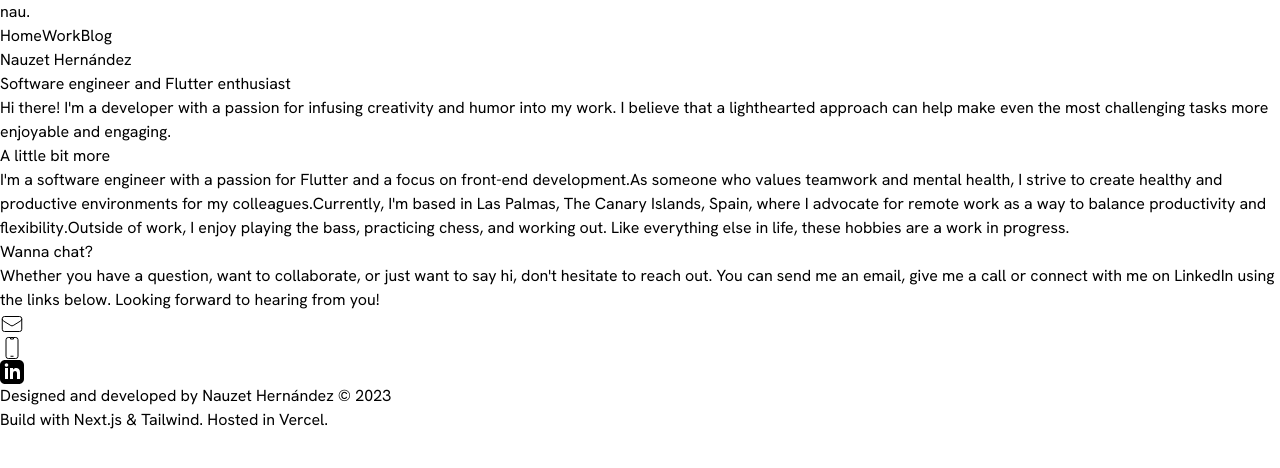
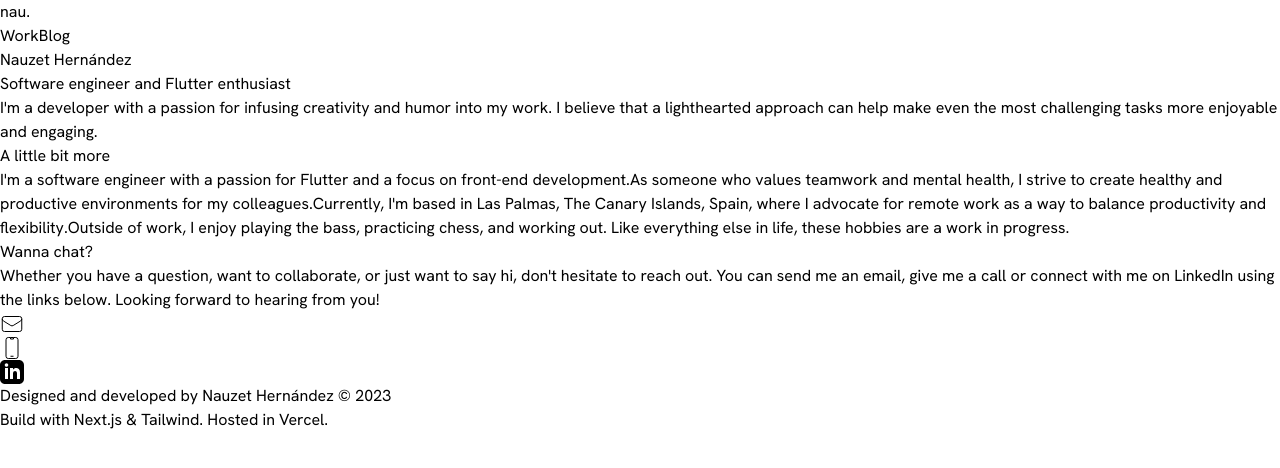
Before and after one commit to NauzetAduen/nauzet-blog, a Next.js app: page / in a window 1280 px wide. Shown: the top 468 px of the page. Built offline with nearby package versions, Linux system fonts and the light colour scheme.

Commit message:
Improve spacing, copys, remove Home link

```diff
--- a/app/components/appbar.tsx
+++ b/app/components/appbar.tsx
@@ -12,7 +12,6 @@ export default function AppBar() {
         </div>
         <div className="block">
           <div className="ml-10 flex items-baseline space-x-4">
-            <AppBarLink text="Home" path="" />
             <AppBarLink text="Work" path="work" />
             <AppBarLink text="Blog" path="blog" />
           </div>
--- a/app/page.tsx
+++ b/app/page.tsx
@@ -5,17 +5,17 @@ import Subtitle from "./home/components/subtitle";
 export default function Home() {
   return (
     <div className="leading-loose">
-      <section className="py-16 sm:py-36">
+      <section className="py-48">
         <h1 className="text-2xl font-bold text-primary sm:pt-8 sm:text-5xl">
           Nauzet Hernández
         </h1>
         <h2 className="text-base italic text-gray-500 sm:text-lg">
           Software engineer and Flutter enthusiast
         </h2>
-        <p className="py-8 text-justify text-lg leading-loose sm:py-16 sm:text-2xl">
-          Hi there! I'm a developer with a passion for infusing creativity and
-          humor into my work. I believe that a lighthearted approach can help
-          make even the most challenging tasks more enjoyable and engaging.
+        <p className="text-justify text-lg leading-loose sm:py-16 sm:text-2xl">
+          I'm a developer with a passion for infusing creativity and humor into
+          my work. I believe that a lighthearted approach can help make even the
+          most challenging tasks more enjoyable and engaging.
         </p>
       </section>
       <section>
--- a/app/work/timeline.json
+++ b/app/work/timeline.json
@@ -32,7 +32,7 @@
         "title": "Next.js porftolio #1",
         "description": "I've always loved the idea of having a personal portfolio, as it allows me to showcase my skills and experience and build my personal brand. Initially, I created a portfolio using Flutter web, but I found that it wasn't the best option for my needs. While working at ADE and acquiring new knowledge, I decided to try using next.js for my portfolio and blog. Although I didn't finish the blog part, the project was an interesting learning experience. I learned how to use next.js effectively, how to improve my web development process, and how to better present my work.",
         "date": "Oct 2021 - Feb 2022",
-        "url": "https://nauzet.vercel.app/",
+        "url": "https://github.com/NauzetAduen/portfolio",
 
         "tags": [
             "Personal project",
```
Also changed, not shown: app/work/components/timelineCard.tsx (+2 -6 lines).
